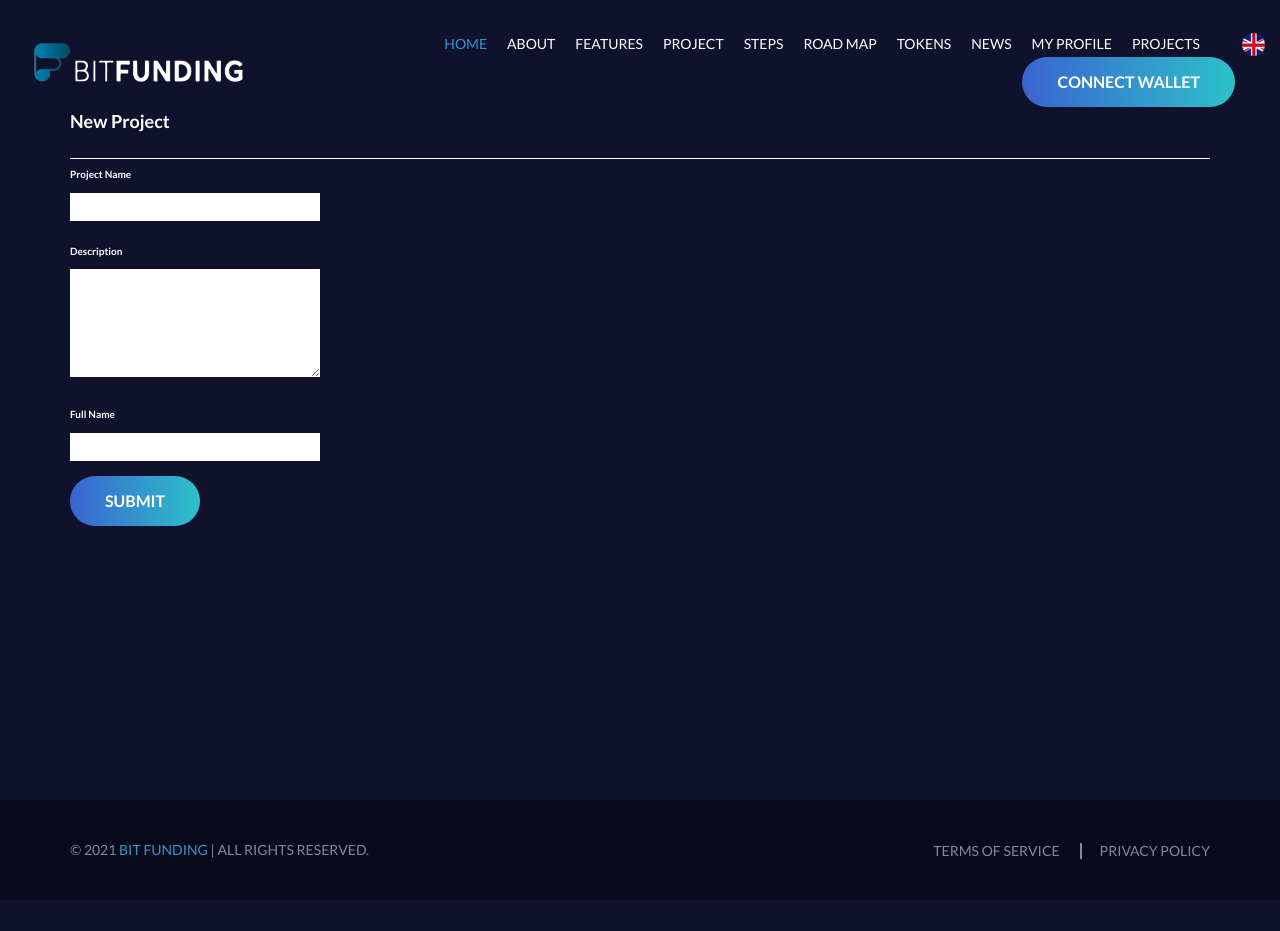
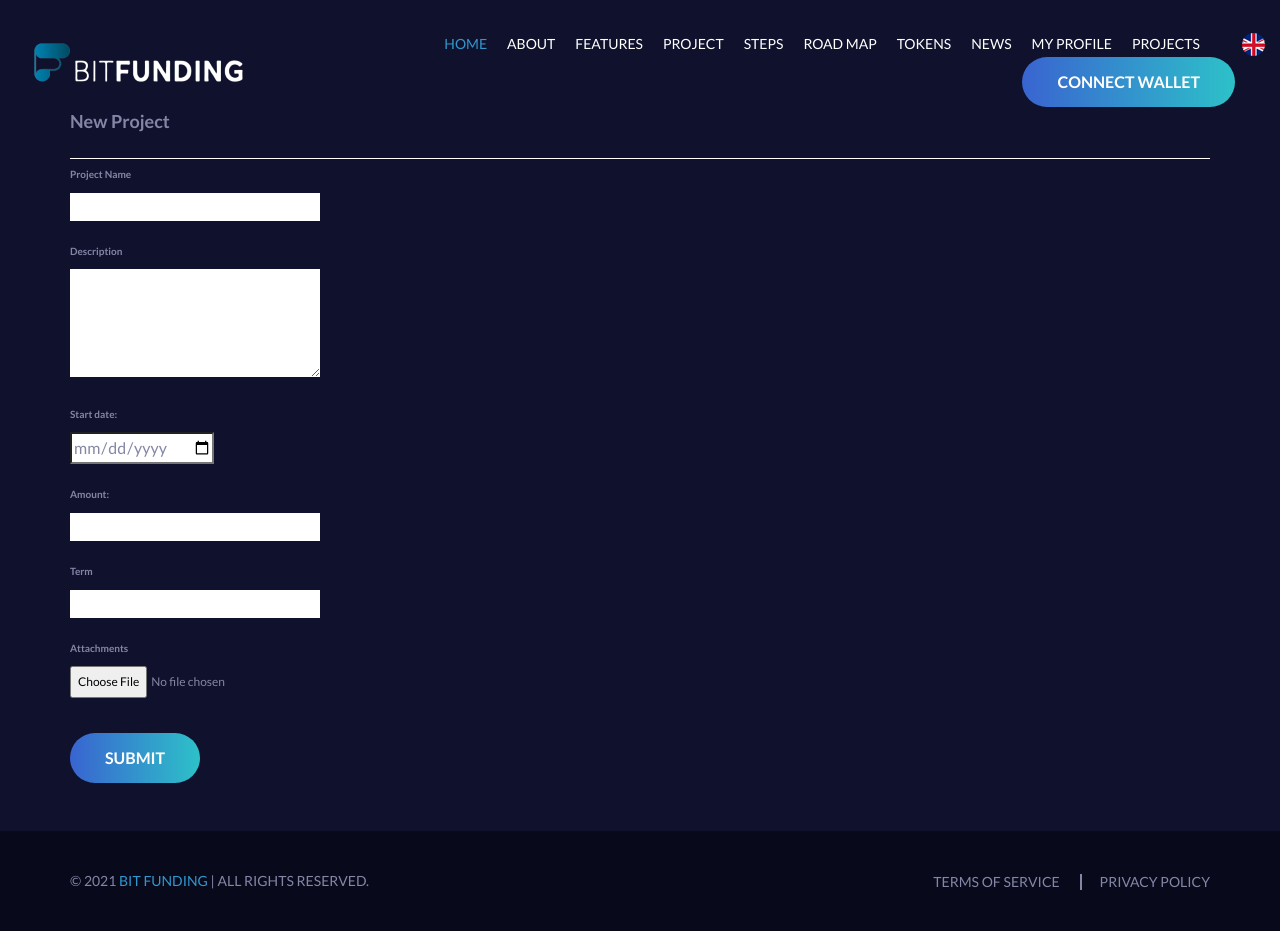
Before and after one commit to davequinta/block41n-landing, a React (Create React App) app: page /register-project in a window 1280 px wide. Before the commit the page ends 900 px from the top, so only its background shows below. Built offline with nearby package versions, Linux system fonts and the light colour scheme; what web3 would draw is missing.

Commit message:
🚧  Register project screen

```diff
--- a/src/view/RegisterProjectPage.jsx
+++ b/src/view/RegisterProjectPage.jsx
@@ -3,13 +3,16 @@ import {Container} from "reactstrap";
 import {Separator} from "../components/separator/separator";
 
 const RegisterProjectPage = () => {
-  const [name, setName] = useState("");
+  const [amount, setAmount] = useState("");
   const [description, setDescription] = useState("");
   const [projectName, setProjectName] = useState("");
+  const [start, setStart] = useState("");
+  const [term, setTerm] = useState("");
+  const [file, setFile] = useState("");
 
   const changeHandler = (e) => {
-    if (e.target.name === "name") {
-      setName(e.target.value);
+    if (e.target.name === "amount") {
+      setAmount(e.target.value);
     }
     if (e.target.name === "description") {
       setDescription(e.target.value);
@@ -17,12 +20,21 @@ const RegisterProjectPage = () => {
     if (e.target.name === "projectName") {
       setProjectName(e.target.value);
     }
+    if (e.target.name === "start") {
+      setStart(e.target.value);
+    }
+    if (e.target.name === "term") {
+      setTerm(e.target.value);
+    }
+    if (e.target.name === "file") {
+      setFile(e.target.value);
+    }
   };
 
   return (
     <Fragment>
       <Container>
-        <div className="main-container profile-container">
+        <div className="main-container ">
           <h4>New Project</h4>
           <Separator />
           <section>
@@ -35,6 +47,7 @@ const RegisterProjectPage = () => {
                 <input
                   type="text"
                   id="projectName"
+                  required
                   className="register-input"
                   value={projectName}
                   name="projectName"
@@ -51,26 +64,72 @@ const RegisterProjectPage = () => {
                   id="description"
                   className="register-input"
                   value={description}
+                  required
                   rows={4}
                   name="description"
                   onChange={changeHandler}
                 />
               </div>
               <div className="form-group">
+                <label for="start" className="register-label">
+                  Start date:
+                </label>
+                <br />
+                <input
+                  type="date"
+                  id="start"
+                  placeholder="Start date"
+                  name="start"
+                  required
+                  onChange={changeHandler}
+                  value={start}
+                />
+              </div>
+              <div className="form-group">
                 <label htmlFor="name" className="register-label">
-                  Full Name
+                  Amount:
                 </label>
                 <br />
                 <input
                   type="text"
-                  id="name"
+                  id="amount"
                   className="register-input"
-                  value={name}
-                  name="name"
+                  value={amount}
+                  required
+                  name="amount"
                   onChange={changeHandler}
                 />
               </div>
-              <button type="submit" className="btn1" >Submit</button>
+              <div className="form-group">
+                <label htmlFor="name" className="register-label">
+                  Term
+                </label>
+                <br />
+                <input
+                  type="text"
+                  id="term"
+                  required
+                  className="register-input"
+                  value={term}
+                  name="term"
+                  onChange={changeHandler}
+                />
+              </div>
+              <div className="form-group">
+                <label htmlFor="name" className="register-label">
+                  Attachments
+                </label>
+                <br />
+                <input
+                  type="file"
+                  name="file"
+                  className="register-input"
+                  onChange={changeHandler}
+                />
+              </div>
+              <button type="submit" className="btn1" style={{marginTop: 20}}>
+                Submit
+              </button>
             </form>
           </section>
         </div>
```
Also changed, not shown: 1 other file (tests, documents, lock files or other folders).
